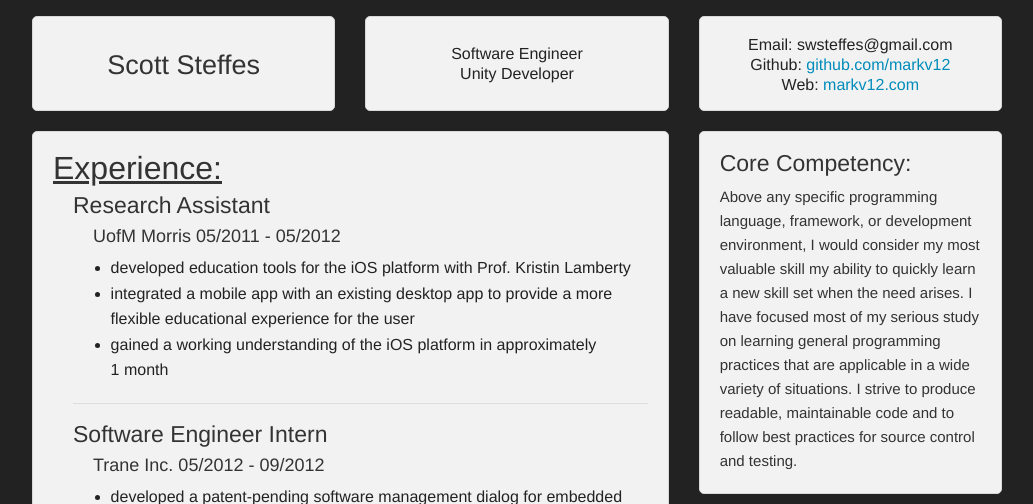
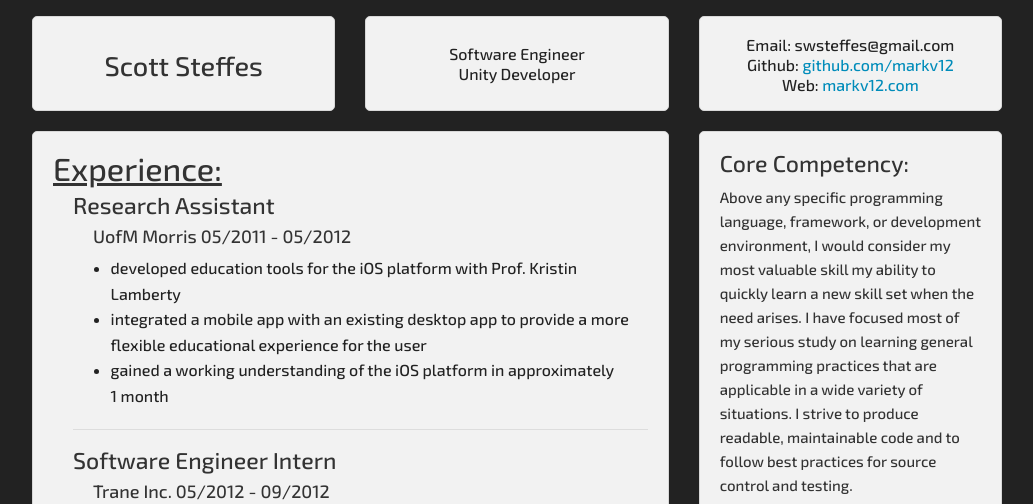
Before and after one commit to markv12/markv12.com, a PHP site: page /resume/index.html in a window 1280 px wide. Shown: the top 504 px of the page, without its empty margins (123-1156 px from the left). Run offline with PHP 8.4, Linux system fonts and the light colour scheme.

Commit message:
Changed Font on resume

```diff
--- a/resume/index.html
+++ b/resume/index.html
@@ -3,6 +3,7 @@
 	<head>
 		<meta http-equiv="Content-Type" content="text/html; charset=utf-8">
 		<!--<link rel="stylesheet" href="stylesheets/app.css">-->
+		<link href='http://fonts.googleapis.com/css?family=Exo+2:500' rel='stylesheet' type='text/css'>
 		<link type="text/css" rel="stylesheet" href="../libraries/foundation/css/foundation.min.css">
 		<link type="text/css" rel="stylesheet" href="../libraries/foundation/css/normalize.css"/>
 		<link type="text/css" rel="stylesheet" href="stylesheet.css"/>
@@ -249,7 +250,7 @@
 						<a href="../index.html">Home</a>
 					</li>
 					<li>
-						<a href="./index.html">R‚àö¬©sum‚àö¬©</a>
+						<a href="./index.html">R‚Äö√†√∂¬¨¬©sum‚Äö√†√∂¬¨¬©</a>
 					</li>
 				</ul>
 			</div>
--- a/resume/stylesheet.css
+++ b/resume/stylesheet.css
@@ -4,7 +4,7 @@ body {
 
 body * {
 	//color: #222222 !important;
-	font-family: Helvetica, Arial, sans-serif !important;
+	font-family: 'Exo 2', Helvetica, Arial, sans-serif !important;
 }
 
 h1 {
```
